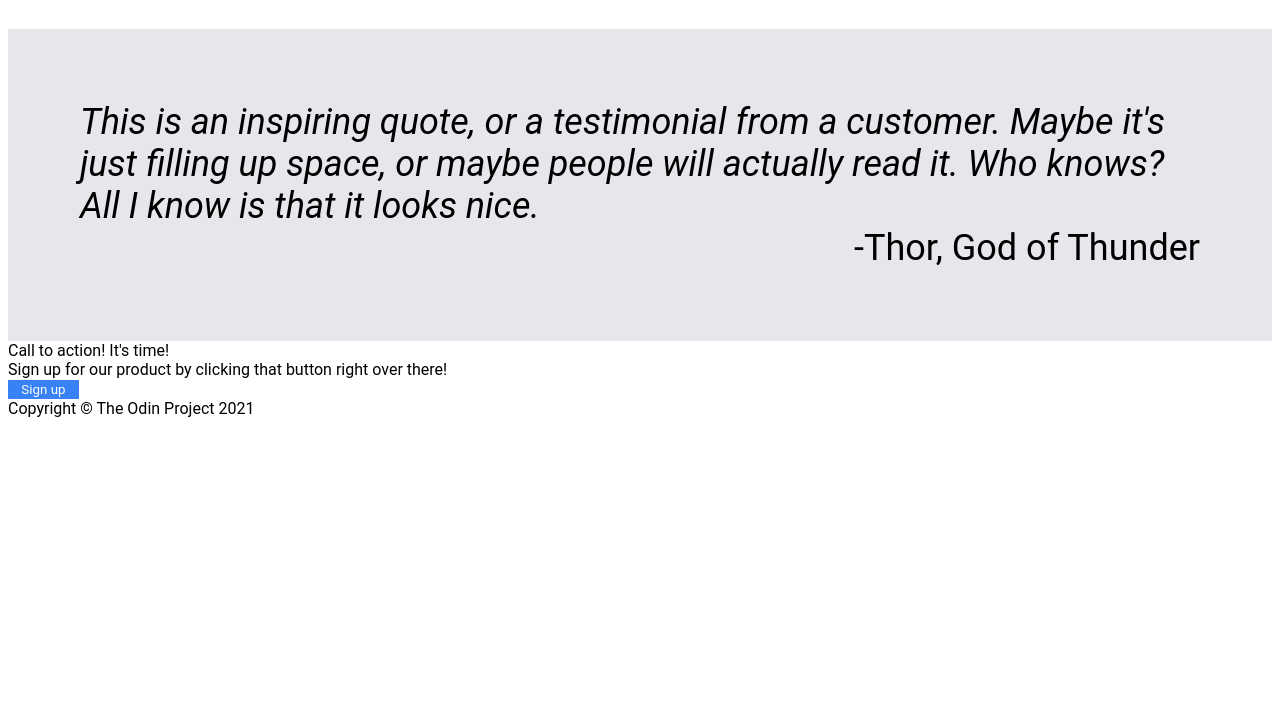
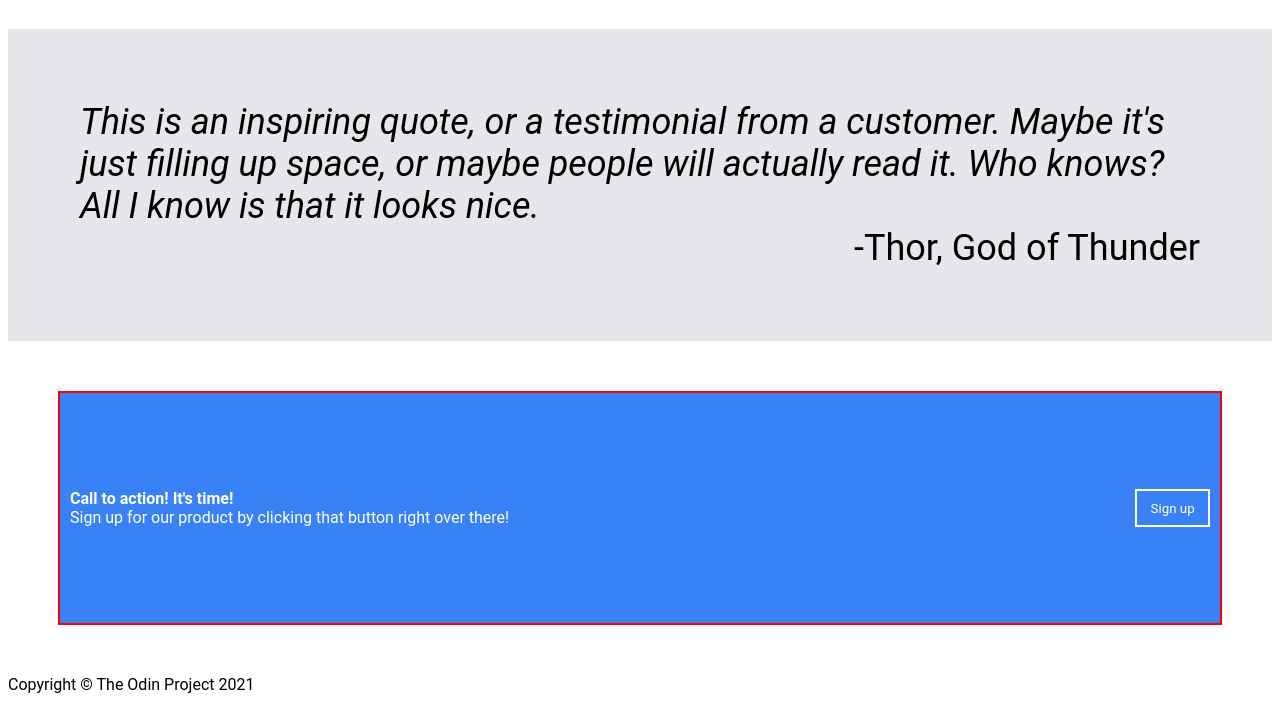
Before and after one commit to JLouisa/odin-landing-page, a plain HTML site: page index.html in a window 1280 px wide. Shown: the part 700-1402 px from the top of the page. Before the commit the page ends 1126 px from the top, so only its background shows below. Drawn offline with Linux system fonts and the light colour scheme.

Commit message:
Add the call to action section styling

```diff
--- a/index.html
+++ b/index.html
@@ -53,9 +53,11 @@
             </section>
 
             <section class="cta">
-                <div class="text">Call to action! It's time!</div>
-                <div>Sign up for our product by clicking that button right over there!</div>
-                <button class="signup bottom">Sign up</button>
+                <div class="ctagroup">
+                    <div class="text">Call to action! It's time!</div>
+                    <div>Sign up for our product by clicking that button right over there!</div>
+                </div>
+                    <button class="signup bottom">Sign up</button>
             </section>
 
             <section class="footer">
--- a/style.css
+++ b/style.css
@@ -140,3 +140,29 @@ div.author {
     text-align: end;
     font-style: none;
 }
+
+/* -------- Call to Action -------- */
+
+.cta {
+    display: flex;
+    justify-content: space-between;
+    padding: 6em 0;
+    border: 2px solid red;
+    background-color: #3882F6;
+    margin: 50px;
+}
+
+.ctagroup {
+    background-color: #3882F6;
+    color: white;
+    margin-left: 10px;
+}
+
+.signup.bottom {
+    border: 2px solid white;
+    margin-right: 10px;
+}
+
+.text {
+ font-weight: 700;
+}
```
